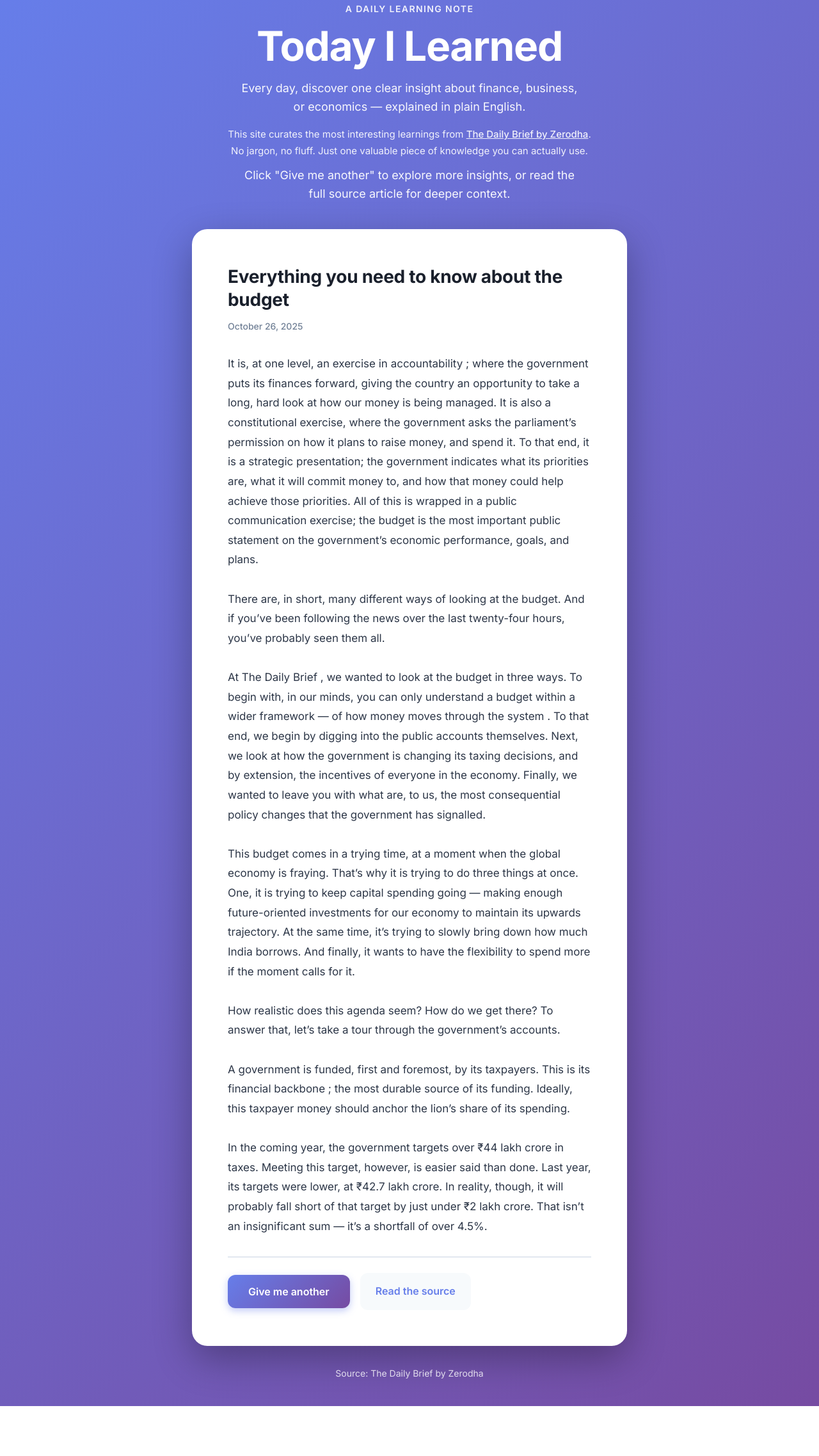
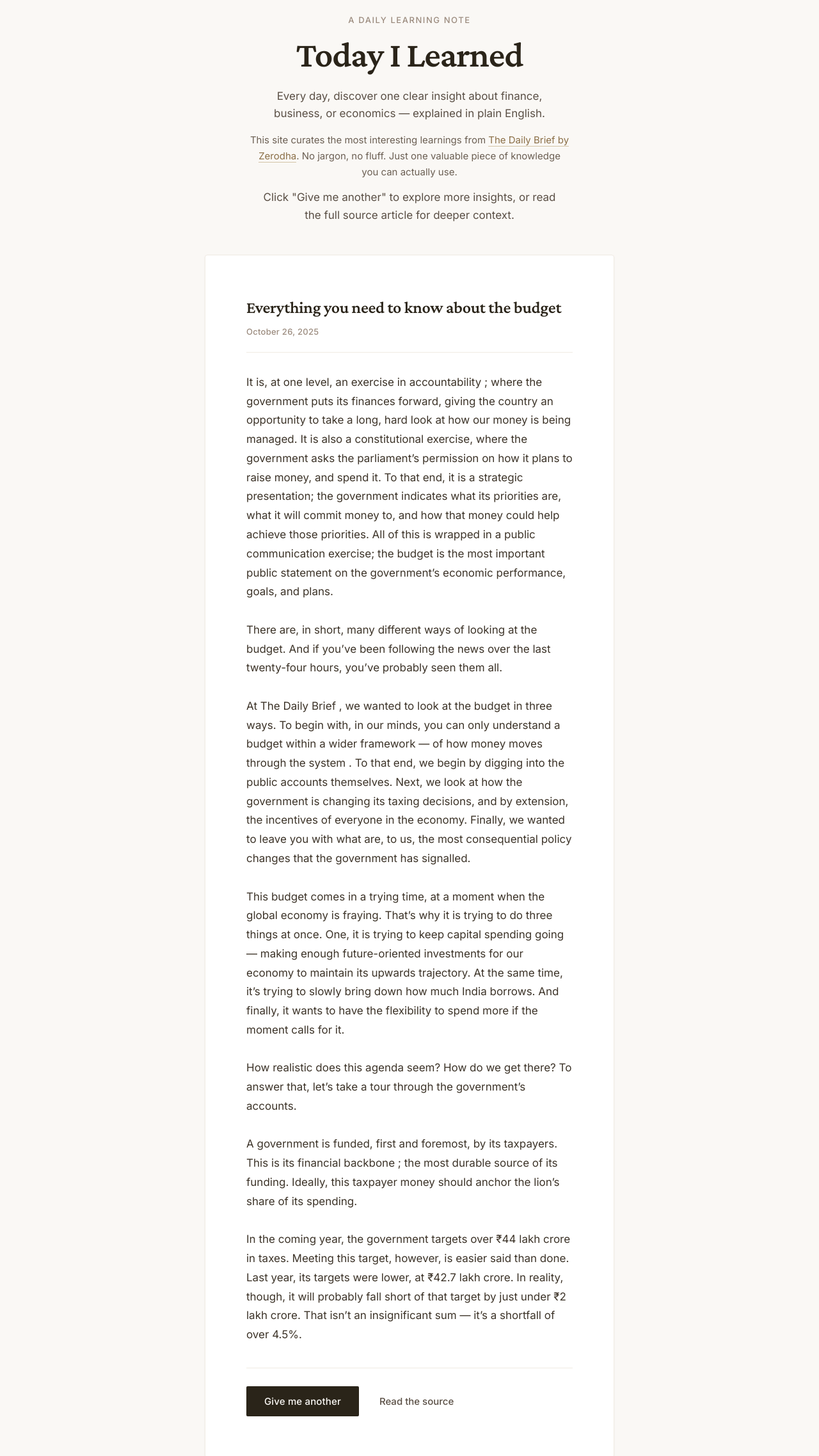
Before and after one commit to krishna-lohia/daily-learnings, a website: page index.html in a window 1280 px wide. Shown: the part 37-2312 px from the top of the page at 64% size. Before the commit the page ends 2234 px from the top, so only its background shows below. Drawn offline with nearby package versions, Linux system fonts and the light colour scheme.

Commit message:
Redesign: Minimalistic, premium, warm, effortless aesthetic
New design philosophy:
- Warm beige background (#faf8f5) - inviting and calm
- Clean white card with subtle shadow - premium feel
- Crimson Pro serif for headings - elegant and refined
- Inter sans-serif for body - highly readable
- Warm brown color palette throughout - cozy feeling
- Minimal borders and simple shapes - effortless look
- Generous padding and whitespace - breathing room
- Subtle hover effects - polished interactions

The design now feels premium yet effortless, warm yet minimal.

🤖 Generated with [Claude Code](https://claude.com/claude-code)

Co-Authored-By: Claude <noreply@anthropic.com>

```diff
--- a/style.css
+++ b/style.css
@@ -1,4 +1,4 @@
-@import url('https://fonts.googleapis.com/css2?family=Inter:wght@400;500;600;700&display=swap');
+@import url('https://fonts.googleapis.com/css2?family=Crimson+Pro:wght@400;600&family=Inter:wght@400;500;600&display=swap');
 
 * {
   box-sizing: border-box;
@@ -8,142 +8,150 @@
 
 body {
   font-family: 'Inter', -apple-system, BlinkMacSystemFont, 'Segoe UI', sans-serif;
-  background: linear-gradient(135deg, #667eea 0%, #764ba2 100%);
+  background: #faf8f5;
   min-height: 100vh;
   display: flex;
   align-items: center;
   justify-content: center;
-  padding: 40px 20px;
-  color: #1a202c;
-  line-height: 1.6;
+  padding: 60px 24px;
+  color: #2a2419;
 }
 
 .page {
-  max-width: 680px;
+  max-width: 640px;
   width: 100%;
 }
 
 .hero {
   text-align: center;
-  margin-bottom: 40px;
-  color: white;
+  margin-bottom: 48px;
 }
 
 .eyebrow {
-  font-size: 0.875rem;
-  font-weight: 600;
+  font-size: 0.813rem;
+  font-weight: 500;
   text-transform: uppercase;
-  letter-spacing: 0.1em;
-  opacity: 0.9;
-  margin-bottom: 12px;
+  letter-spacing: 0.12em;
+  color: #9b8b7e;
+  margin-bottom: 16px;
 }
 
 h1 {
-  font-size: clamp(2.5rem, 8vw, 4rem);
-  font-weight: 700;
+  font-family: 'Crimson Pro', Georgia, serif;
+  font-size: clamp(2.5rem, 7vw, 3.5rem);
+  font-weight: 600;
   letter-spacing: -0.02em;
-  margin-bottom: 16px;
+  margin-bottom: 20px;
   line-height: 1.1;
+  color: #2a2419;
 }
 
 .subtitle {
-  font-size: 1.125rem;
-  opacity: 0.95;
-  max-width: 540px;
+  font-size: 1.063rem;
+  color: #5a4f45;
+  max-width: 480px;
   margin: 0 auto 16px;
   font-weight: 400;
+  line-height: 1.6;
 }
 
 .description {
   font-size: 0.938rem;
-  opacity: 0.9;
-  max-width: 580px;
+  color: #6b5f53;
+  max-width: 500px;
   margin: 0 auto;
-  line-height: 1.7;
+  line-height: 1.65;
 }
 
 .description a {
-  color: white;
-  text-decoration: underline;
-  font-weight: 500;
+  color: #8b6f47;
+  text-decoration: none;
+  border-bottom: 1px solid #d4c4a8;
+  transition: border-color 0.2s ease;
 }
 
 .description a:hover {
-  opacity: 0.8;
+  border-bottom-color: #8b6f47;
 }
 
 .idea-line {
-  margin-top: 12px;
+  margin-top: 14px;
 }
 
 .card {
   background: white;
-  border-radius: 24px;
-  padding: clamp(32px, 6vw, 56px);
-  box-shadow: 0 20px 60px rgba(0, 0, 0, 0.3);
+  border-radius: 4px;
+  padding: clamp(40px, 7vw, 64px);
+  box-shadow: 0 1px 3px rgba(0, 0, 0, 0.04);
+  border: 1px solid #f0ebe3;
   margin-bottom: 24px;
 }
 
 .card-header {
   margin-bottom: 32px;
+  padding-bottom: 24px;
+  border-bottom: 1px solid #f0ebe3;
 }
 
 .learning-title {
-  font-size: 1.75rem;
-  font-weight: 700;
-  line-height: 1.3;
-  color: #1a202c;
+  font-family: 'Crimson Pro', Georgia, serif;
+  font-size: 1.625rem;
+  font-weight: 600;
+  line-height: 1.35;
+  color: #2a2419;
   margin-bottom: 12px;
   letter-spacing: -0.01em;
 }
 
 .learning-date {
-  font-size: 0.875rem;
-  color: #718096;
+  font-size: 0.813rem;
+  color: #9b8b7e;
   font-weight: 500;
+  letter-spacing: 0.02em;
 }
 
 .learning {
   font-size: 1.063rem;
-  line-height: 1.8;
-  color: #2d3748;
-  margin-bottom: 32px;
+  line-height: 1.75;
+  color: #3d3429;
+  margin-bottom: 36px;
   white-space: pre-wrap;
+  font-weight: 400;
 }
 
 .note {
   font-size: 0.875rem;
-  color: #718096;
+  color: #9b8b7e;
   margin-bottom: 24px;
   font-style: italic;
 }
 
 .card-actions {
   display: flex;
-  gap: 16px;
+  gap: 12px;
   flex-wrap: wrap;
   align-items: center;
-  padding-top: 24px;
-  border-top: 2px solid #e2e8f0;
+  padding-top: 28px;
+  border-top: 1px solid #f0ebe3;
 }
 
 .primary {
-  background: linear-gradient(135deg, #667eea 0%, #764ba2 100%);
-  color: white;
+  background: #2a2419;
+  color: #faf8f5;
   border: none;
-  padding: 16px 32px;
-  font-size: 1rem;
-  font-weight: 600;
-  border-radius: 12px;
+  padding: 14px 28px;
+  font-size: 0.938rem;
+  font-weight: 500;
+  border-radius: 2px;
   cursor: pointer;
-  transition: all 0.2s ease;
-  box-shadow: 0 4px 12px rgba(102, 126, 234, 0.4);
+  transition: all 0.15s ease;
   font-family: inherit;
+  letter-spacing: 0.01em;
 }
 
 .primary:hover {
-  transform: translateY(-2px);
-  box-shadow: 0 6px 20px rgba(102, 126, 234, 0.5);
+  background: #3d3429;
+  transform: translateY(-1px);
 }
 
 .primary:active {
@@ -151,42 +159,38 @@ h1 {
 }
 
 .primary:disabled {
-  opacity: 0.5;
+  opacity: 0.4;
   cursor: not-allowed;
   transform: none;
 }
 
 .article-link {
-  color: #667eea;
+  color: #5a4f45;
   text-decoration: none;
-  font-weight: 600;
-  font-size: 1rem;
-  padding: 16px 24px;
-  border-radius: 12px;
-  transition: all 0.2s ease;
-  background: #f7fafc;
+  font-weight: 500;
+  font-size: 0.938rem;
+  padding: 14px 20px;
+  transition: color 0.2s ease;
 }
 
 .article-link:hover {
-  background: #edf2f7;
-  transform: translateY(-1px);
+  color: #2a2419;
 }
 
 .footer {
   text-align: center;
-  color: white;
-  font-size: 0.875rem;
-  opacity: 0.8;
-  margin-top: 32px;
+  color: #9b8b7e;
+  font-size: 0.813rem;
+  margin-top: 40px;
 }
 
 @media (max-width: 640px) {
   body {
-    padding: 24px 16px;
+    padding: 40px 20px;
   }
 
   .card {
-    border-radius: 20px;
+    border-radius: 2px;
   }
 
   .card-actions {
```
